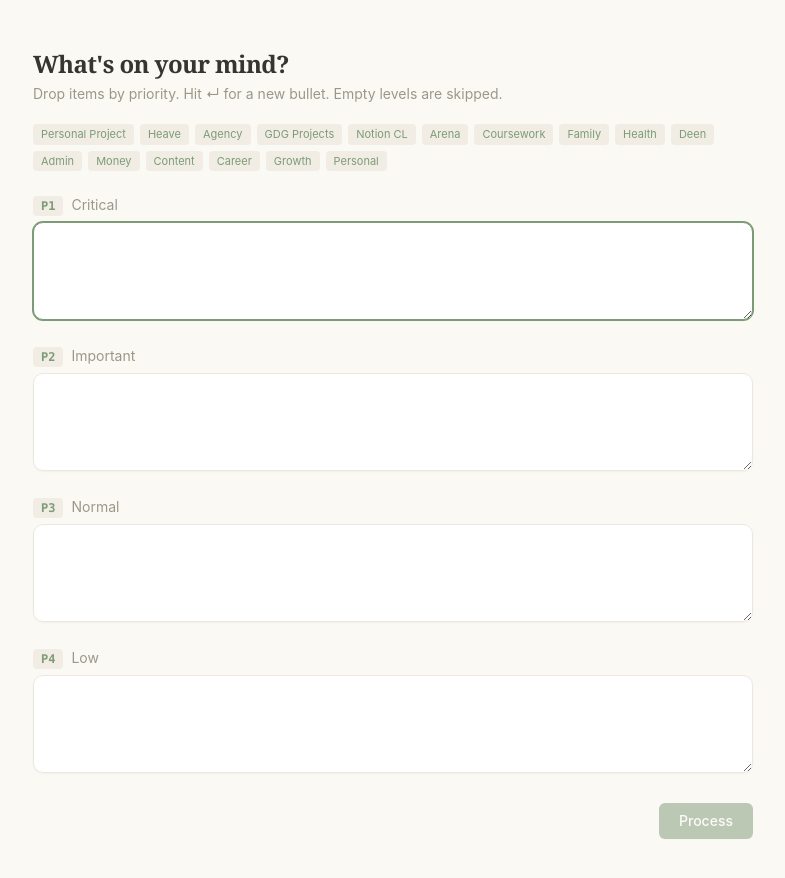
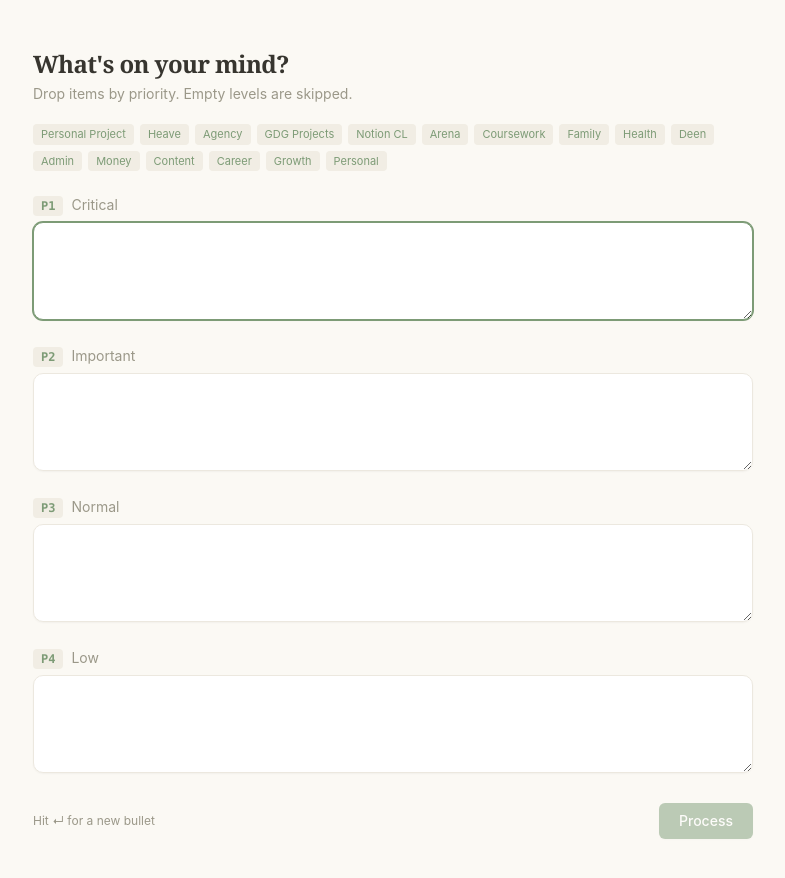
Before and after one commit to apollo-ullah/dumpr, a Next.js app: page / in a window 1280 px wide. Shown: the top 878 px of the page, without its empty margins (247-1032 px from the left). Built offline with nearby package versions, Linux system fonts and the light colour scheme.

Commit message:
ui: move bullet hint from subtitle to bottom-left status row

```diff
--- a/components/DumpForm.tsx
+++ b/components/DumpForm.tsx
@@ -162,7 +162,7 @@
           What&apos;s on your mind?
         </h1>
         <p className="mt-1 text-sm text-warm-muted">
-          Drop items by priority. Hit ↵ for a new bullet. Empty levels are skipped.
+          Drop items by priority. Empty levels are skipped.
         </p>
       </header>
 
@@ -218,9 +218,9 @@
               </span>
             </span>
           ) : canSubmit ? (
-            "⌘ ↵ to process"
+            <>Hit ↵ for a new bullet · ⌘ ↵ to process</>
           ) : (
-            " "
+            "Hit ↵ for a new bullet"
           )}
         </span>
         <button
```
